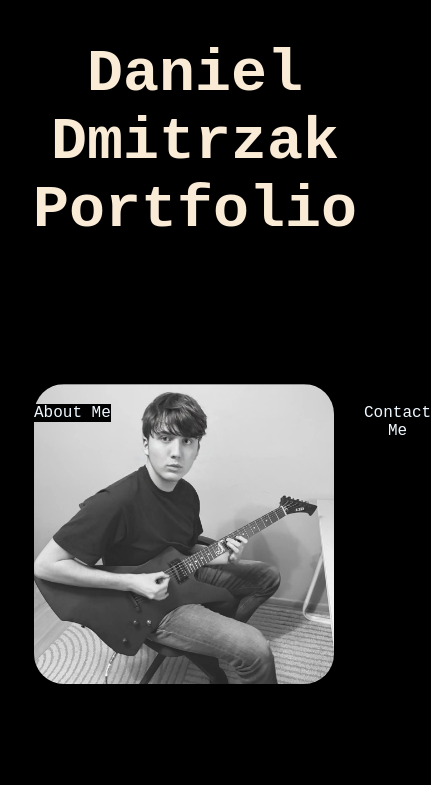
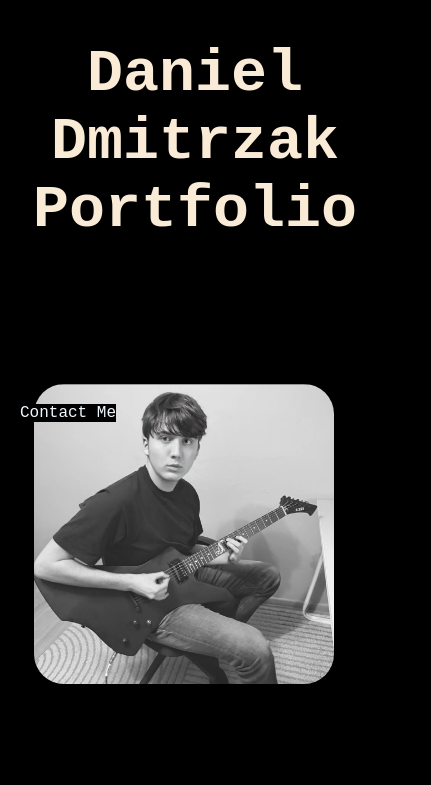
Before and after one commit to Rycu1991/rycu199, a plain HTML site: page index.html in a window 390 px wide. Shown: the top 785 px of the page, 431 px wide, since content can reach past the window. Drawn offline with Linux system fonts and the light colour scheme.

Commit message:
Update style.css

```diff
--- a/style.css
+++ b/style.css
@@ -30,7 +30,8 @@ label{
     color: aliceblue;
     font-family: 'Courier New', Courier, monospace;
     @media(max-width: 768px){
-    position:absolute;
+    bottom 12px;
+        left:12px;
 }
 }
 @media(max-width: 768px){
```
